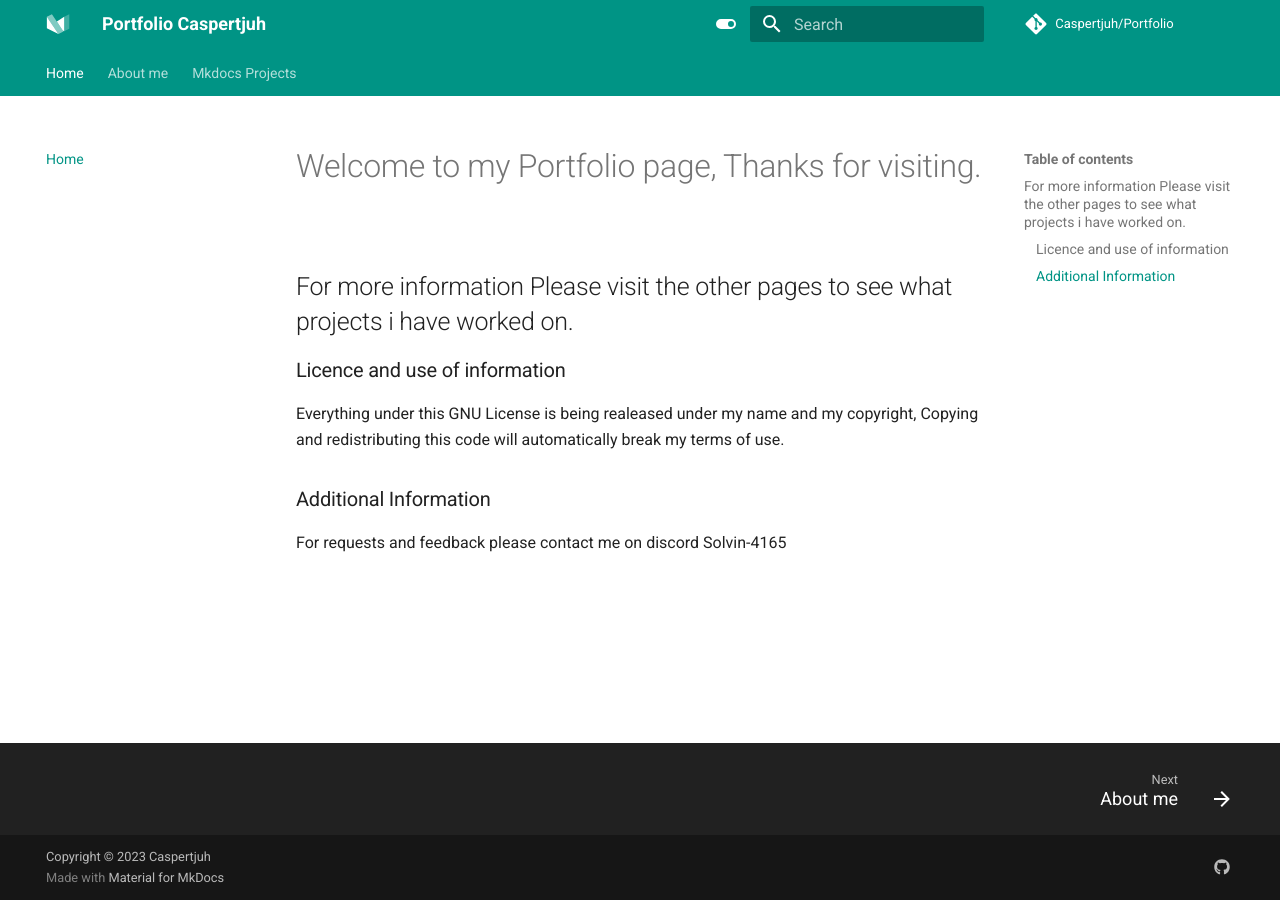
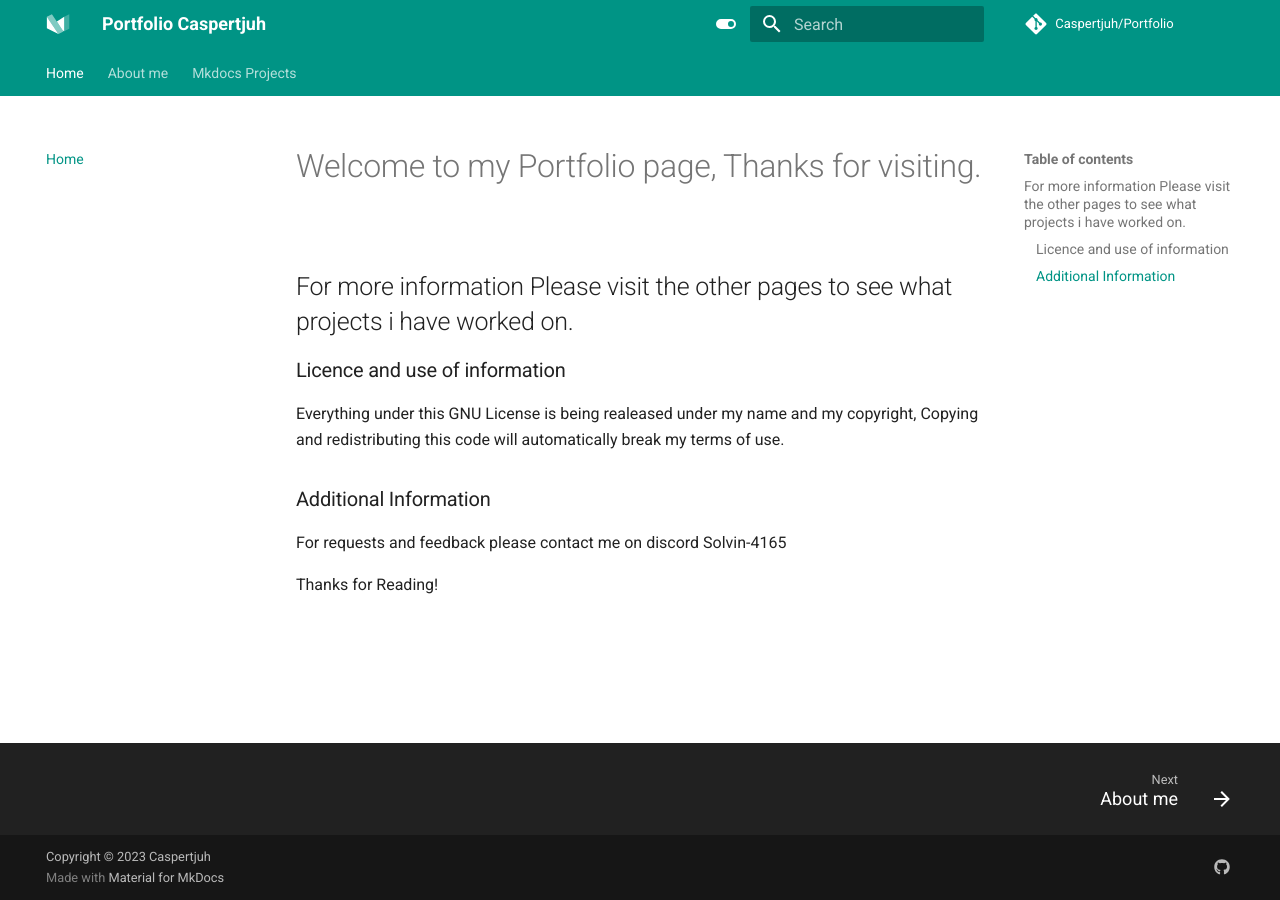
Before and after one commit to Caspertjuh/Portfolio, an MkDocs documentation site: the page built from docs/index.md, in a window 1280 px wide. Built offline with MkDocs 1.6.1 and Material for MkDocs 9.7.7, drawn with Linux system fonts in a browser that asks for light colours; comment, search, counter and statistics services are not loaded.

Commit message:
Update index.md

```diff
--- a/docs/index.md
+++ b/docs/index.md
@@ -9,3 +9,5 @@ Everything under this GNU License is being realeased under my name and my copyri
 ### Additional Information
 
 For requests and feedback please contact me on discord Solvin-4165
+
+Thanks for Reading!
```
